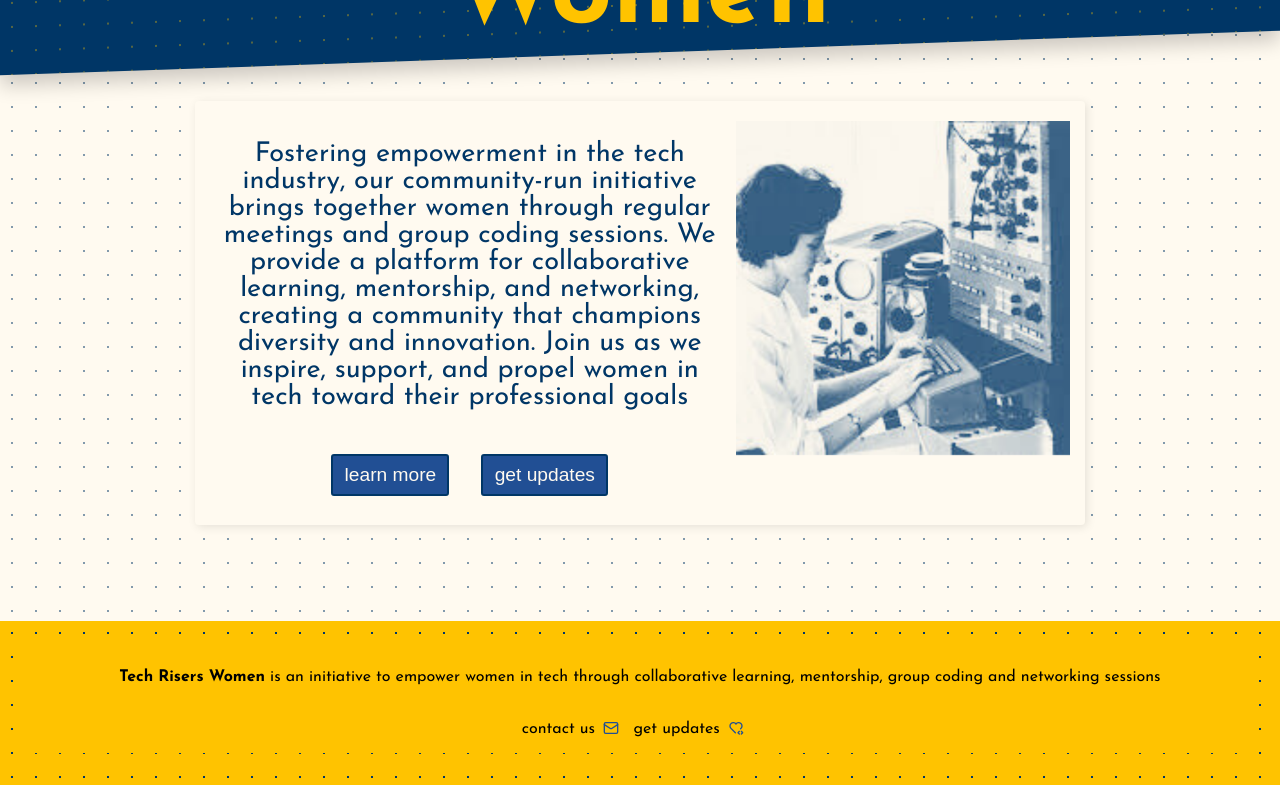
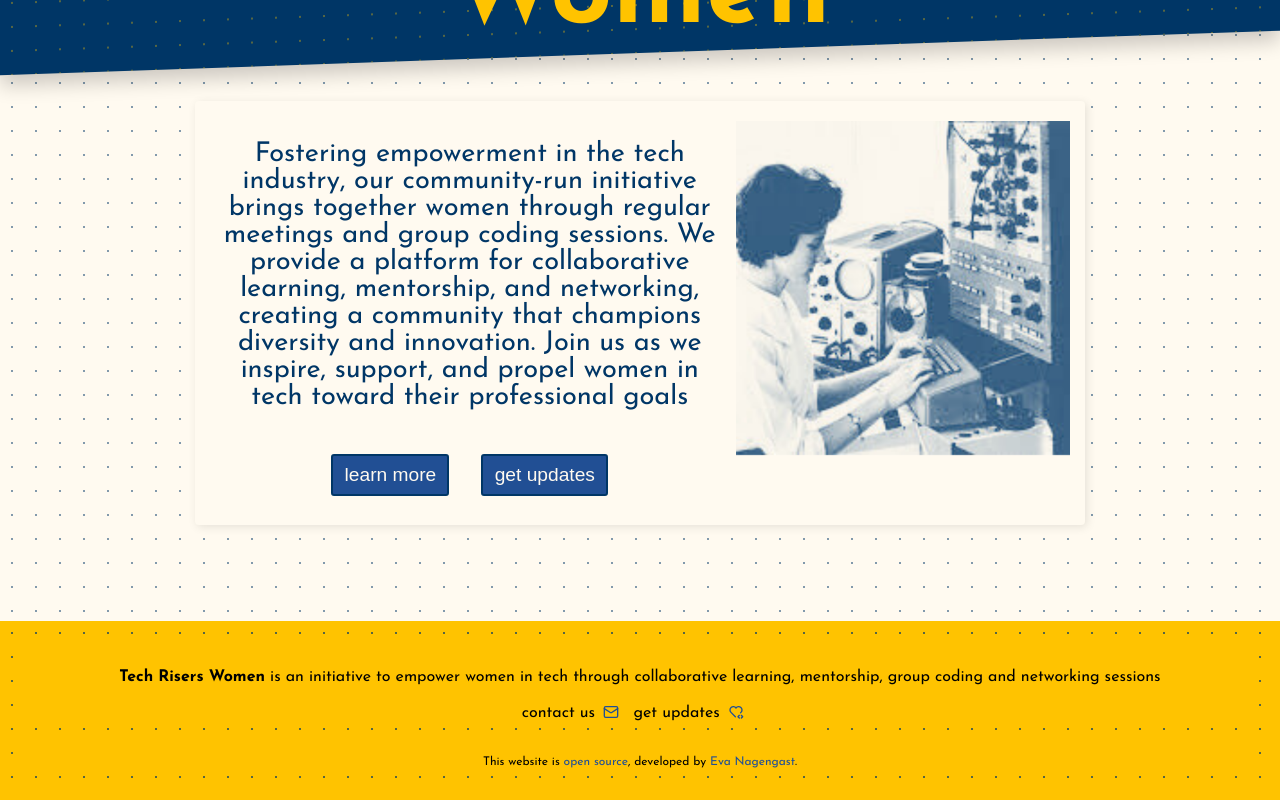
Before and after one commit to gros-pataplouf/Tech-Risers-Women.github.io, a React (Create React App) app: page / in a window 1280 px wide. Shown: the part 425-1225 px from the top of the page. Built offline with nearby package versions, Linux system fonts and the light colour scheme.

Commit message:
added footnote
with link to github repo and personal website

```diff
--- a/src/components/Footer.js
+++ b/src/components/Footer.js
@@ -1,9 +1,9 @@
-import React from "react";
-import styles from "./footer.module.css";
+import React from 'react';
+import styles from './footer.module.css';
 // import { FaXTwitter } from "react-icons/fa6";
 // import { SiInstagram } from "react-icons/si";
-import { LuMail } from "react-icons/lu";
-import { TbHeartCode } from "react-icons/tb";
+import {LuMail} from 'react-icons/lu';
+import {TbHeartCode} from 'react-icons/tb';
 
 function Footer() {
   return (
@@ -16,10 +16,11 @@ function Footer() {
       <p>
         contact us
         <span className={styles.icon}>
-          <a  href="mailto:techriserswomen@gmail.com?subject=Tech Risers Women"
-              target="_blank"
-              rel="noreferrer"
-              alt="send an Email to Tech Risers Women to get in touch"
+          <a
+            href='mailto:techriserswomen@gmail.com?subject=Tech Risers Women'
+            target='_blank'
+            rel='noreferrer'
+            alt='send an Email to Tech Risers Women to get in touch'
             className={styles.contactLink}>
             <LuMail />
           </a>
@@ -36,14 +37,34 @@ function Footer() {
           </span> */}
         get updates
         <span className={styles.icon}>
-          <a  href="https://forms.gle/MqyXV2HPRtUMAopE6"
-              target="_blank"
-              rel="noreferrer"
-              alt="Fill out this form to receive regular updates"
+          <a
+            href='https://forms.gle/MqyXV2HPRtUMAopE6'
+            target='_blank'
+            rel='noreferrer'
+            alt='Fill out this form to receive regular updates'
             className={styles.contactLink}>
             <TbHeartCode />
           </a>
         </span>
+      </p>
+      <p className={styles.footnote}>
+        This website is{' '}
+        <a
+          href='https://github.com/Tech-Risers-Women/Tech-Risers-Women.github.io'
+          target='_blank'
+          rel='noreferrer'
+          alt='Tech risers women gitHub repository'>
+          open source
+        </a>
+        , developed by{' '}
+        <a
+          href='https://www.eva-nagengast.com'
+          target='_blank'
+          rel='noreferrer'
+          alt='Eva Nagengasts website'>
+          Eva Nagengast
+        </a>
+        .
       </p>
     </footer>
   );
--- a/src/components/footer.module.css
+++ b/src/components/footer.module.css
@@ -1,17 +1,13 @@
 .footer {
   padding: 2rem;
   background-color: var(---baselight);
-  background-image: radial-gradient(
-    circle,
-    var(---basedark) 1px,
-    transparent 0
-  );
+  background-image: radial-gradient(circle, #003666a9 1px, transparent 0);
   background-size: 1.5rem 1.5rem;
 }
 
 .footer p {
   margin: 0;
-  padding: 1rem;
+  padding: 1rem 1rem 0 1rem;
   background-color: var(---baselight);
   text-align: center;
 }
@@ -23,6 +19,21 @@
   color: var(---dark);
 }
 
-.contactLink :hover {
+.contactLink:hover {
   color: var(---light);
 }
+
+.footer .footnote {
+  display: block;
+  margin: 1.2rem 0 0 0;
+  font-size: 0.75rem;
+}
+
+.footnote a {
+  text-decoration: none;
+  color: var(---dark);
+}
+
+.footnote a:hover {
+  color: var(---light);
+}
--- a/src/components/navbar.module.css
+++ b/src/components/navbar.module.css
@@ -14,7 +14,7 @@
   background-color: var(---baselight);
   background-image: radial-gradient(
     circle,
-    var(---basedark) 1px,
+   #003666a9 1px,
     transparent 0
   );
   background-size: 1.5rem 1.5rem;
```
Lines whose indentation alone changed are shown as unchanged.
